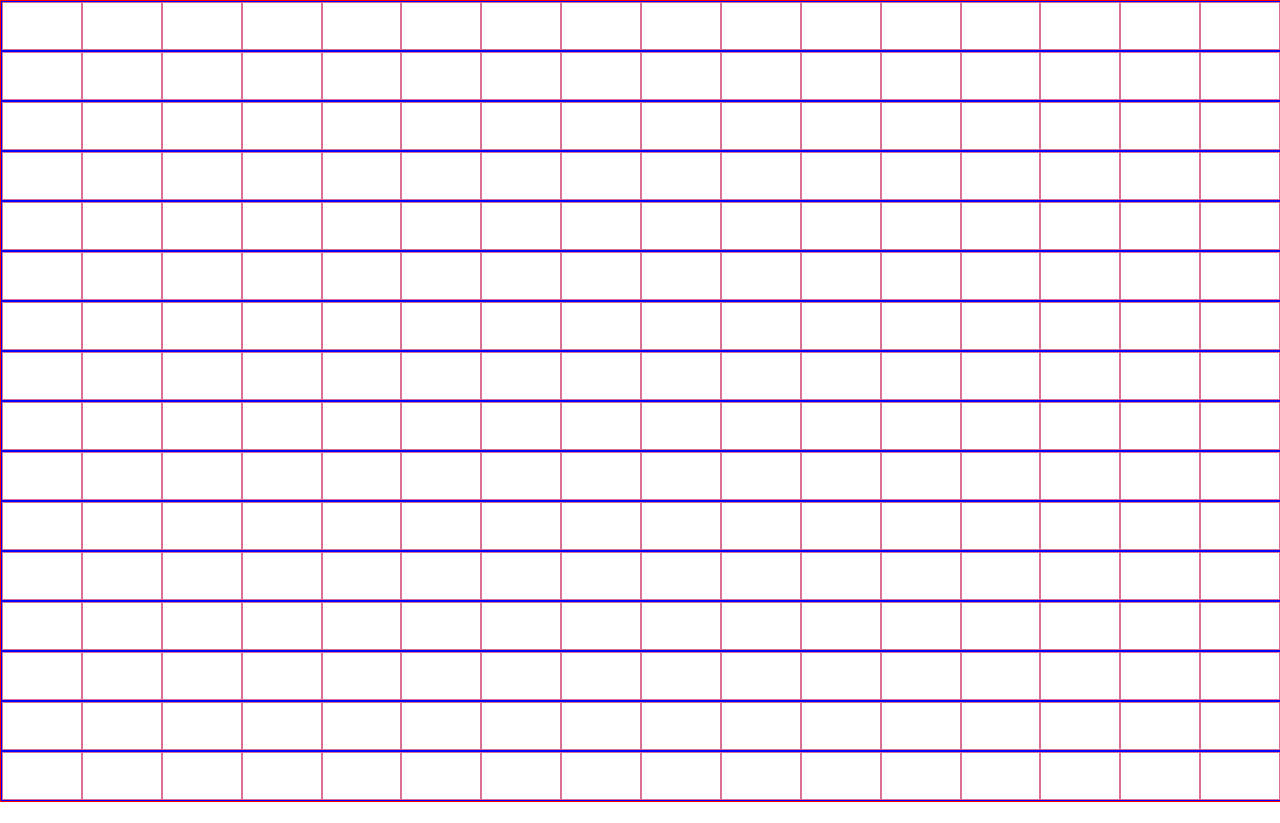
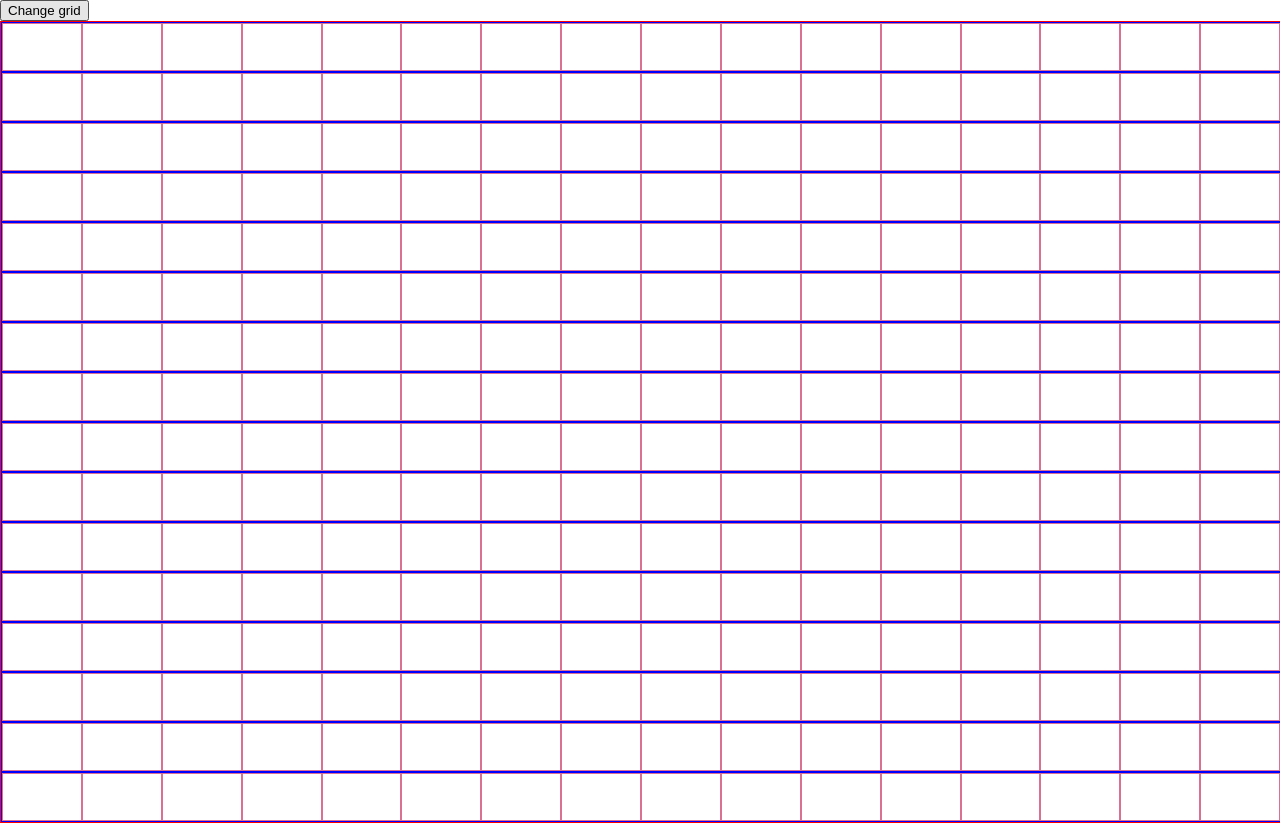
Before and after one commit to justausercoding/etch-a-sketch, a plain HTML site: page index.html in a window 1280 px wide. Before the commit the page ends 802 px from the top, so only its background shows below. Drawn offline with Linux system fonts and the light colour scheme.

Commit message:
Add a button to change the grid size

```diff
--- a/index.html
+++ b/index.html
@@ -7,6 +7,7 @@
         <script src="./js/script.js" defer></script>
     </head>
     <body>
+        <button>Change grid</button>
         <div class="container"></div>
     </body>
 </html>
```
